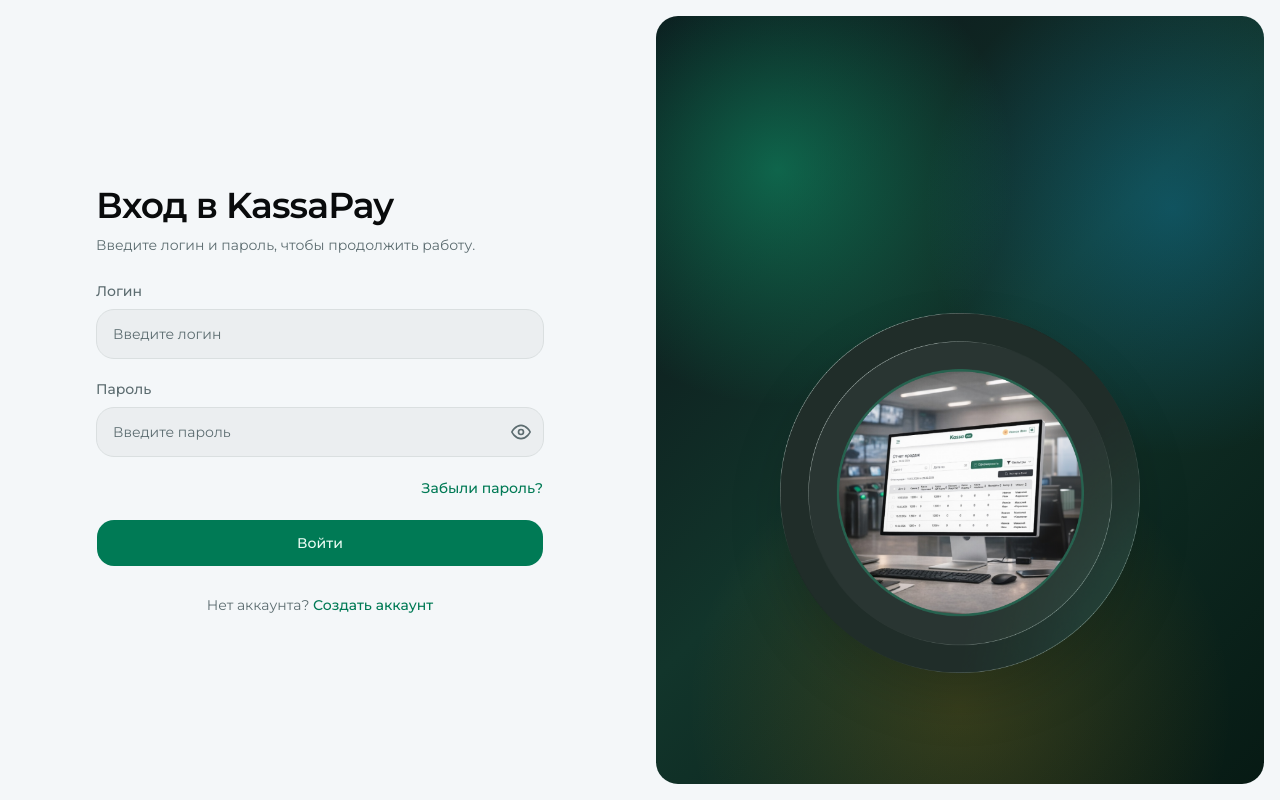
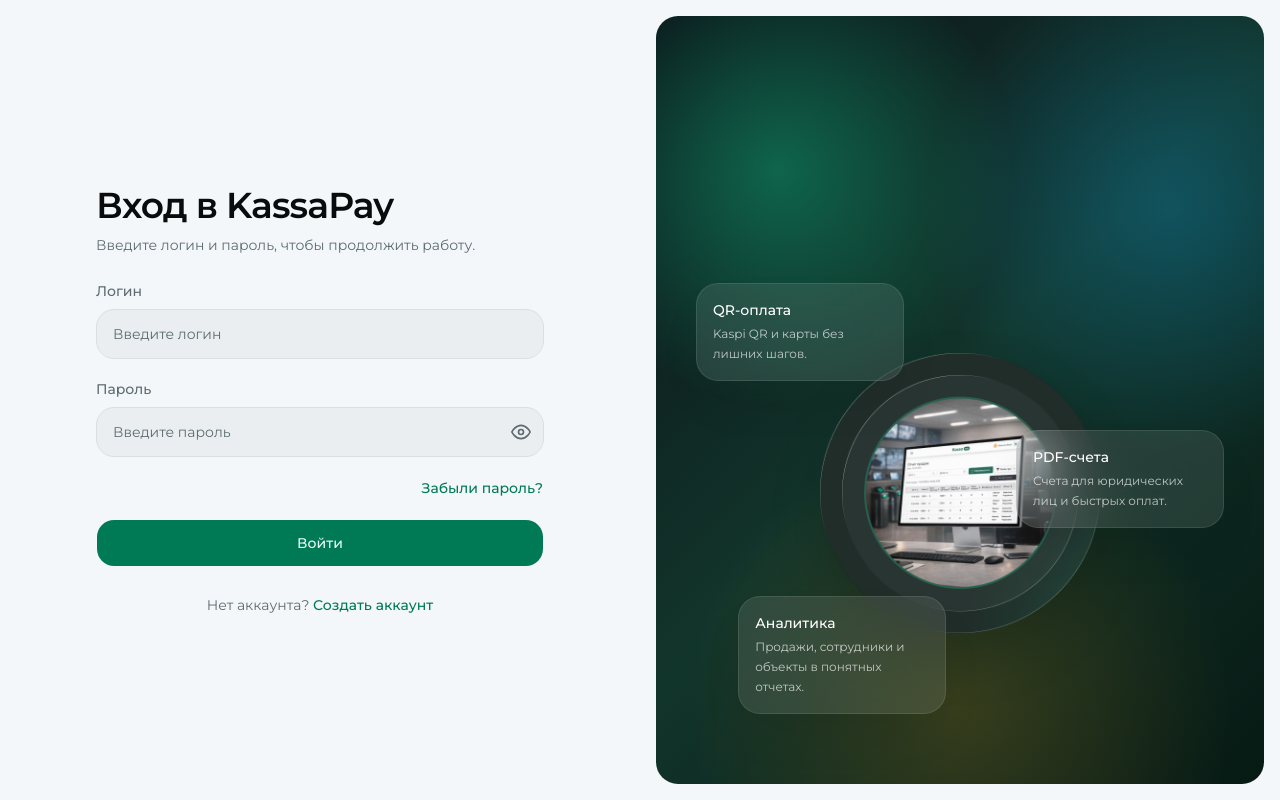
Before and after one commit to pharrabei/kassapay-l, a Next.js app: page / in a window 1280 px wide. Built offline with nearby package versions, Linux system fonts and the light colour scheme.

Commit message:
Restore floating hero cards within auth panel bounds

```diff
--- a/src/components/auth/auth-page.tsx
+++ b/src/components/auth/auth-page.tsx
@@ -530,7 +530,7 @@
         <section className="relative hidden min-h-0 p-4 md:block">
           <div className="absolute inset-4 overflow-hidden rounded-3xl bg-[radial-gradient(circle_at_20%_20%,rgba(16,185,129,0.45),transparent_30%),radial-gradient(circle_at_85%_25%,rgba(14,165,233,0.28),transparent_32%),radial-gradient(circle_at_50%_90%,rgba(245,158,11,0.18),transparent_36%),linear-gradient(135deg,#0b1117_0%,#12352b_48%,#071a14_100%)]" />
 
-          <div className="relative z-10 flex h-full min-h-0 flex-col items-center justify-center gap-8 overflow-hidden rounded-3xl px-6 py-8 text-center text-white sm:px-8 lg:px-10">
+          <div className="relative z-10 flex h-full min-h-0 flex-col items-center justify-center gap-6 overflow-hidden rounded-3xl px-5 py-7 text-center text-white sm:gap-8 sm:px-8 lg:px-10">
             <div className="flex w-full max-w-lg flex-col items-center gap-4 animate-in duration-500 fade-in slide-in-from-top-3">
               <div className="inline-flex rounded-full border border-white/10 bg-white/10 px-4 py-2 text-xs font-medium tracking-[0.22em] text-white/70 uppercase backdrop-blur-xl">
                 KassaPay
@@ -541,9 +541,9 @@
               </h2>
             </div>
 
-            <div className="relative flex min-h-0 w-full max-w-md flex-1 items-center justify-center">
-              <div className="absolute size-[min(70%,18rem)] rounded-full border border-white/10 bg-white/5" />
-              <div className="absolute size-[min(50%,12rem)] rounded-full border border-white/10 bg-white/10" />
+            <div className="relative mx-auto flex min-h-0 w-full max-w-xl flex-1 items-center justify-center px-2">
+              <div className="absolute size-[min(58%,16rem)] rounded-full border border-white/10 bg-white/5" />
+              <div className="absolute size-[min(42%,11rem)] rounded-full border border-white/10 bg-white/10" />
               <div className="absolute size-24 rounded-full bg-emerald-400/20 blur-xl" />
 
               <Image
@@ -551,9 +551,30 @@
                 alt=""
                 width={480}
                 height={480}
-                className="relative z-10 mx-auto h-auto max-h-[min(48dvh,360px)] w-auto max-w-full object-contain drop-shadow-2xl"
+                className="relative z-10 mx-auto h-auto max-h-[min(42dvh,320px)] w-auto max-w-[min(100%,280px)] object-contain drop-shadow-2xl"
                 priority
               />
+
+              <div className="absolute top-[6%] left-0 z-20 w-[min(100%,11.5rem)] rounded-2xl border border-white/10 bg-white/10 p-3.5 text-left shadow-2xl shadow-black/10 backdrop-blur-xl sm:top-[10%] lg:w-52 lg:rounded-3xl lg:p-4">
+                <p className="text-sm font-medium">QR-платежи</p>
+                <p className="mt-1 text-xs leading-5 text-white/70">
+                  Быстрый и простой процесс оплаты.
+                </p>
+              </div>
+
+              <div className="absolute top-[34%] right-0 z-20 w-[min(100%,11.5rem)] rounded-2xl border border-white/10 bg-white/10 p-3.5 text-left shadow-2xl shadow-black/10 backdrop-blur-xl sm:top-[38%] lg:w-52 lg:rounded-3xl lg:p-4">
+                <p className="text-sm font-medium">PDF-счета</p>
+                <p className="mt-1 text-xs leading-5 text-white/70">
+                  Генерируйте документы мгновенно.
+                </p>
+              </div>
+
+              <div className="absolute bottom-[4%] left-[4%] z-20 w-[min(100%,11.5rem)] rounded-2xl border border-white/10 bg-white/10 p-3.5 text-left shadow-2xl shadow-black/10 backdrop-blur-xl sm:bottom-[8%] sm:left-[8%] lg:w-52 lg:rounded-3xl lg:p-4">
+                <p className="text-sm font-medium">Продажи</p>
+                <p className="mt-1 text-xs leading-5 text-white/70">
+                  Отслеживайте продажи и активность партнеров.
+                </p>
+              </div>
             </div>
           </div>
         </section>
--- a/src/components/register/register-page.tsx
+++ b/src/components/register/register-page.tsx
@@ -49,12 +49,31 @@
     },
   }
 
+const HeroStatCard = memo(function HeroStatCard({
+  title,
+  text,
+  className = "",
+}: {
+  title: string
+  text: string
+  className?: string
+}) {
+  return (
+    <div
+      className={`w-[min(100%,11.5rem)] rounded-2xl border border-white/10 bg-white/10 p-3.5 text-left text-white shadow-2xl shadow-black/10 backdrop-blur-xl transition-transform duration-500 hover:-translate-y-0.5 lg:w-52 lg:rounded-3xl lg:p-4 ${className}`}
+    >
+      <p className="text-sm font-medium">{title}</p>
+      <p className="mt-1 text-xs leading-5 text-white/70">{text}</p>
+    </div>
+  )
+})
+
 const RegisterHeroPanel = memo(function RegisterHeroPanel() {
   return (
     <section className="relative hidden min-h-0 p-4 md:block">
       <div className="absolute inset-4 overflow-hidden rounded-3xl bg-[radial-gradient(circle_at_20%_20%,rgba(16,185,129,0.45),transparent_30%),radial-gradient(circle_at_85%_25%,rgba(14,165,233,0.28),transparent_32%),radial-gradient(circle_at_50%_90%,rgba(245,158,11,0.18),transparent_36%),linear-gradient(135deg,#0b1117_0%,#12352b_48%,#071a14_100%)]" />
 
-      <div className="relative z-10 flex h-full min-h-0 flex-col items-center justify-center gap-8 overflow-hidden rounded-3xl px-6 py-8 text-center text-white sm:px-8 lg:px-10">
+      <div className="relative z-10 flex h-full min-h-0 flex-col items-center justify-center gap-6 overflow-hidden rounded-3xl px-5 py-7 text-center text-white sm:gap-8 sm:px-8 lg:px-10">
         <div className="flex w-full max-w-lg flex-col items-center gap-4 animate-in duration-500 fade-in slide-in-from-top-3">
           <div className="inline-flex h-12 items-center rounded-2xl border border-white/10 bg-white/10 px-4 backdrop-blur-xl">
             <Image
@@ -72,9 +91,9 @@
           </h2>
         </div>
 
-        <div className="relative flex min-h-0 w-full max-w-md flex-1 items-center justify-center">
-          <div className="absolute size-[min(70%,18rem)] rounded-full border border-white/10 bg-white/5" />
-          <div className="absolute size-[min(50%,12rem)] rounded-full border border-white/10 bg-white/10" />
+        <div className="relative mx-auto flex min-h-0 w-full max-w-xl flex-1 items-center justify-center px-2">
+          <div className="absolute size-[min(58%,16rem)] rounded-full border border-white/10 bg-white/5" />
+          <div className="absolute size-[min(42%,11rem)] rounded-full border border-white/10 bg-white/10" />
           <div className="absolute size-24 rounded-full bg-emerald-400/20 blur-xl" />
 
           <Image
@@ -82,8 +101,26 @@
             alt=""
             width={480}
             height={480}
-            className="relative z-10 mx-auto h-auto max-h-[min(48dvh,360px)] w-auto max-w-full object-contain drop-shadow-2xl"
+            className="relative z-10 mx-auto h-auto max-h-[min(42dvh,320px)] w-auto max-w-[min(100%,280px)] object-contain drop-shadow-2xl"
             priority
+          />
+
+          <HeroStatCard
+            title="QR-оплата"
+            text="Kaspi QR и карты без лишних шагов."
+            className="absolute top-[6%] left-0 z-20 sm:top-[10%]"
+          />
+
+          <HeroStatCard
+            title="PDF-счета"
+            text="Счета для юридических лиц и быстрых оплат."
+            className="absolute top-[34%] right-0 z-20 sm:top-[38%]"
+          />
+
+          <HeroStatCard
+            title="Аналитика"
+            text="Продажи, сотрудники и объекты в понятных отчетах."
+            className="absolute bottom-[4%] left-[4%] z-20 sm:bottom-[8%] sm:left-[8%]"
           />
         </div>
       </div>
```
